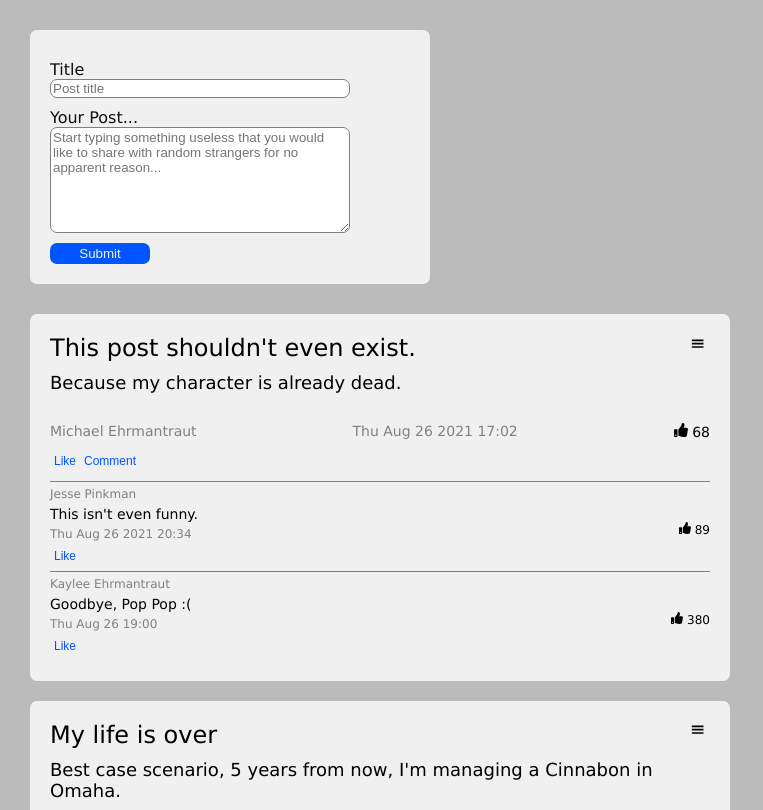
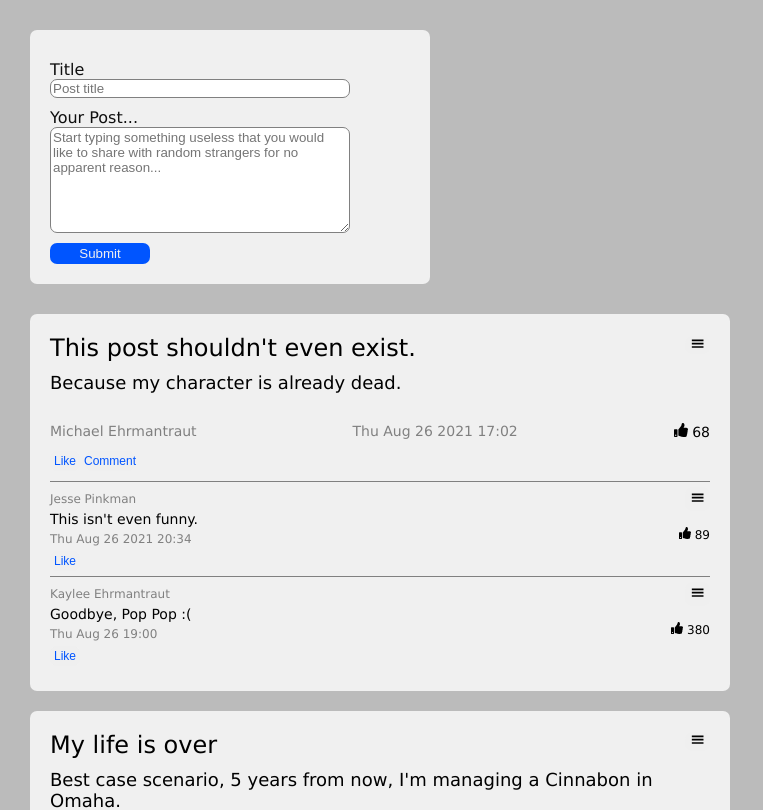
Before and after one commit to joobinjones/social-feed, a React (Create React App) app: page / in a window 1280 px wide. Shown: the top 810 px of the page, without its empty margins (0-763 px from the left). Built offline with nearby package versions, Linux system fonts and the light colour scheme.

Commit message:
ActionsMenu implemented for Comment

```diff
--- a/src/components/Comment.tsx
+++ b/src/components/Comment.tsx
@@ -1,13 +1,18 @@
+import ActionsMenu from "./ActionsMenu";
 import { Box, Button } from "@chakra-ui/react";
 import { IComment } from "../types";
-import { increaseCommentLikes } from "../context/postsReducer";
+import {
+  increaseCommentLikes,
+  changeEditId,
+  deleteComment,
+} from "../context/postsReducer";
 import { offWhite, primaryBlue } from "../styles/palette";
 import Text from "./Text";
 import { useStore } from "../context";
 import { FaThumbsUp } from "react-icons/fa";
 
 const Comment = ({ comment }: { comment: IComment }): JSX.Element => {
-  const [globalState, dispatch] = useStore();
+  const [{ editingIds }, dispatch] = useStore();
   return (
     <Box
       borderTop="1px solid grey"
@@ -16,9 +21,15 @@ const Comment = ({ comment }: { comment: IComment }): JSX.Element => {
       flexDirection="column"
       width="100%"
     >
-      <Text color="grey" mt="5px" mb="5px">
-        {comment.author}
-      </Text>
+      <Box d="flex" mt="5" justifyContent="space-between">
+        <Text color="grey" mt="5px" mb="5px">
+          {comment.author}
+        </Text>
+        <ActionsMenu
+          editCall={() => dispatch(changeEditId({ commentId: comment.commentId }))}
+          deleteCall={() => dispatch(deleteComment(comment.commentId))}
+        />
+      </Box>
       <Text fontSize="14px">{comment.body}</Text>
       <Box d="flex" justifyContent="space-between">
         <Text color="grey" mb="5px" mt="5px">
```
